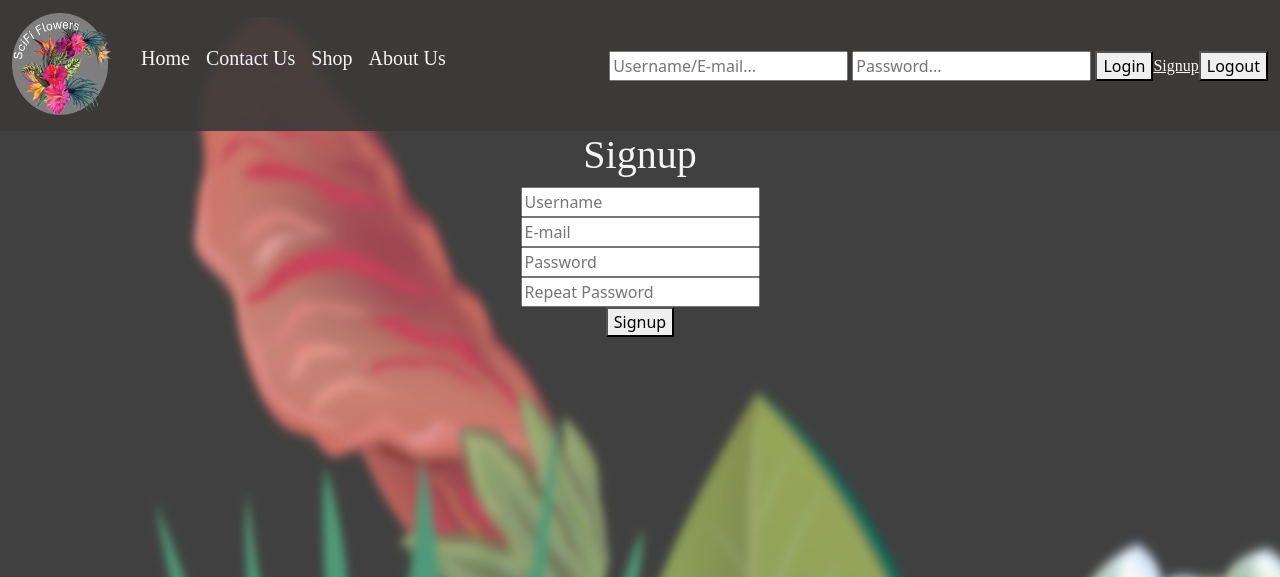
After one commit to ariana-crowell/SciFi_Flowers, a PHP site: page /signup.php in a window 1280 px wide. The commit adds this page. Shown: the top 577 px of the page. Run offline with PHP 8.4, Linux system fonts and the light colour scheme.

Commit message:
signup page
created the signup
styled it
fixed links in head

```diff
--- a/index.php
+++ b/index.php
@@ -4,6 +4,8 @@
         <meta charset="UTF-8">
         <meta name="viewport" content="width=device-width, initial-scale=1.0">
         <title>Document</title>
+        <link href="https://cdn.jsdelivr.net/npm/bootstrap@5.3.3/dist/css/bootstrap.min.css" rel="stylesheet" integrity="sha384-QWTKZyjpPEjISv5WaRU9OFeRpok6YctnYmDr5pNlyT2bRjXh0JMhjY6hW+ALEwIH" crossorigin="anonymous">
+        <link rel="stylesheet" type="text/css" href="style.css">
     </head>
     <body>
     <?php
--- /dev/null
+++ b/signup.php
@@ -0,0 +1,35 @@
+<!DOCTYPE html>
+<html>
+    <head>
+        <meta charset="UTF-8">
+        <meta name="viewport" content="width=device-width, initial-scale=1.0">
+        <title>Document</title>
+        <link href="https://cdn.jsdelivr.net/npm/bootstrap@5.3.3/dist/css/bootstrap.min.css" rel="stylesheet" integrity="sha384-QWTKZyjpPEjISv5WaRU9OFeRpok6YctnYmDr5pNlyT2bRjXh0JMhjY6hW+ALEwIH" crossorigin="anonymous">
+        <link rel="stylesheet" type="text/css" href="style.css">
+    </head>
+    <body>
+    <?php
+        include 'includes/header.php';
+    ?>
+    <main>
+        <div class="wrapper-main">
+            <section class="section-defult">
+                <center>
+                <h1 class="signup">Signup</h1>
+                <form action="includes/signup.inc.php" method="post">
+                    <input type="text" name="uid" placeholder="Username">
+                    <br>
+                    <input type="text" name="mail" placeholder="E-mail">
+                    <br>
+                    <input type="password" name="pwd" placeholder="Password">
+                    <br>
+                    <input type="password" name="pwd-repeat" placeholder="Repeat Password">
+                    <br>
+                    <button type="submit" name="signup-submit">Signup</button>
+                </form>
+                </center>
+            </section>
+        </div>
+    </main>
+    </body>
+</html>
--- a/style.css
+++ b/style.css
@@ -21,3 +21,7 @@ p {
     font-family: Jacques Francois Shadow;
     color:whitesmoke;
 }
+
+form {
+    align-items: center;
+}
```
